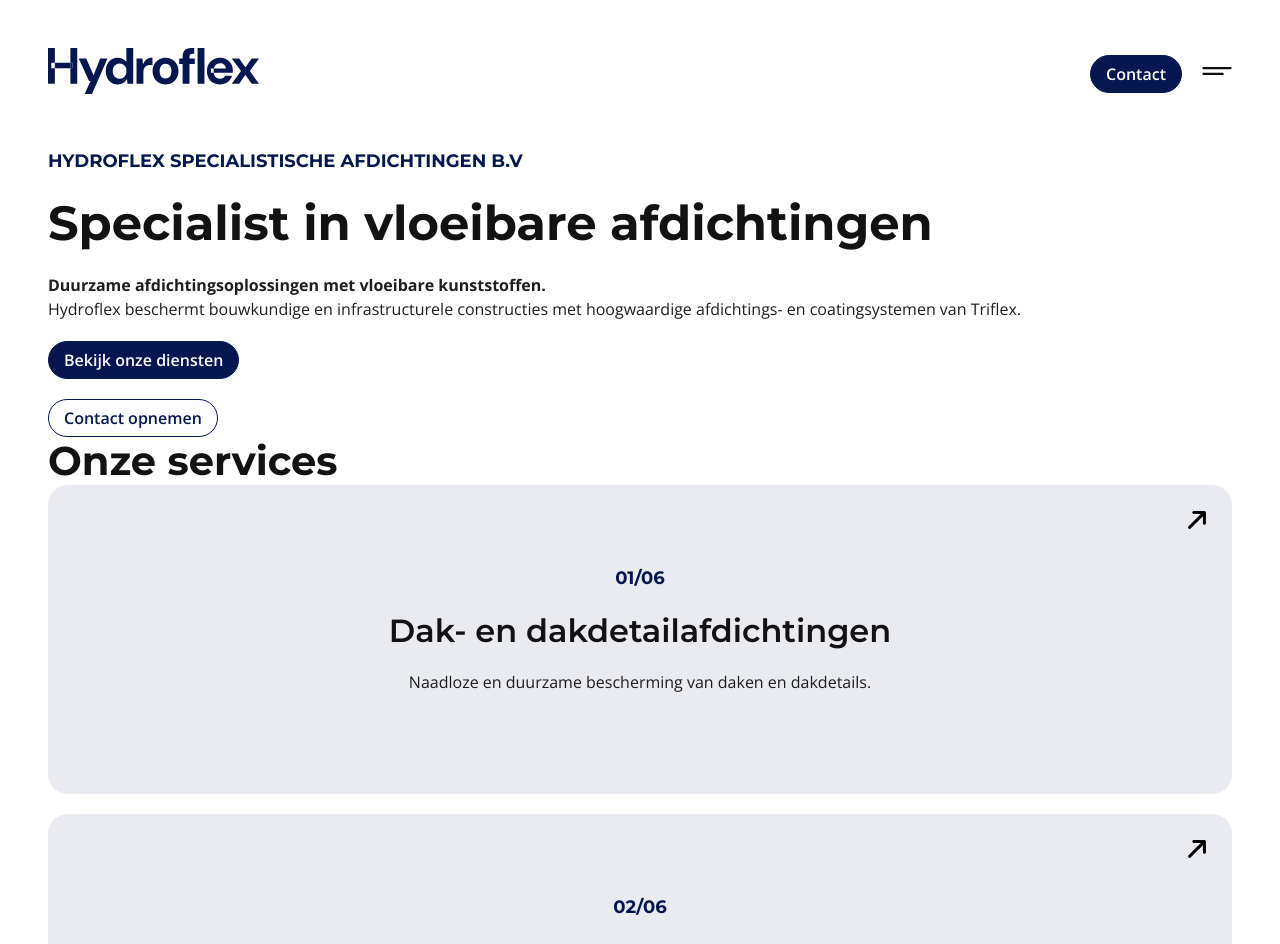
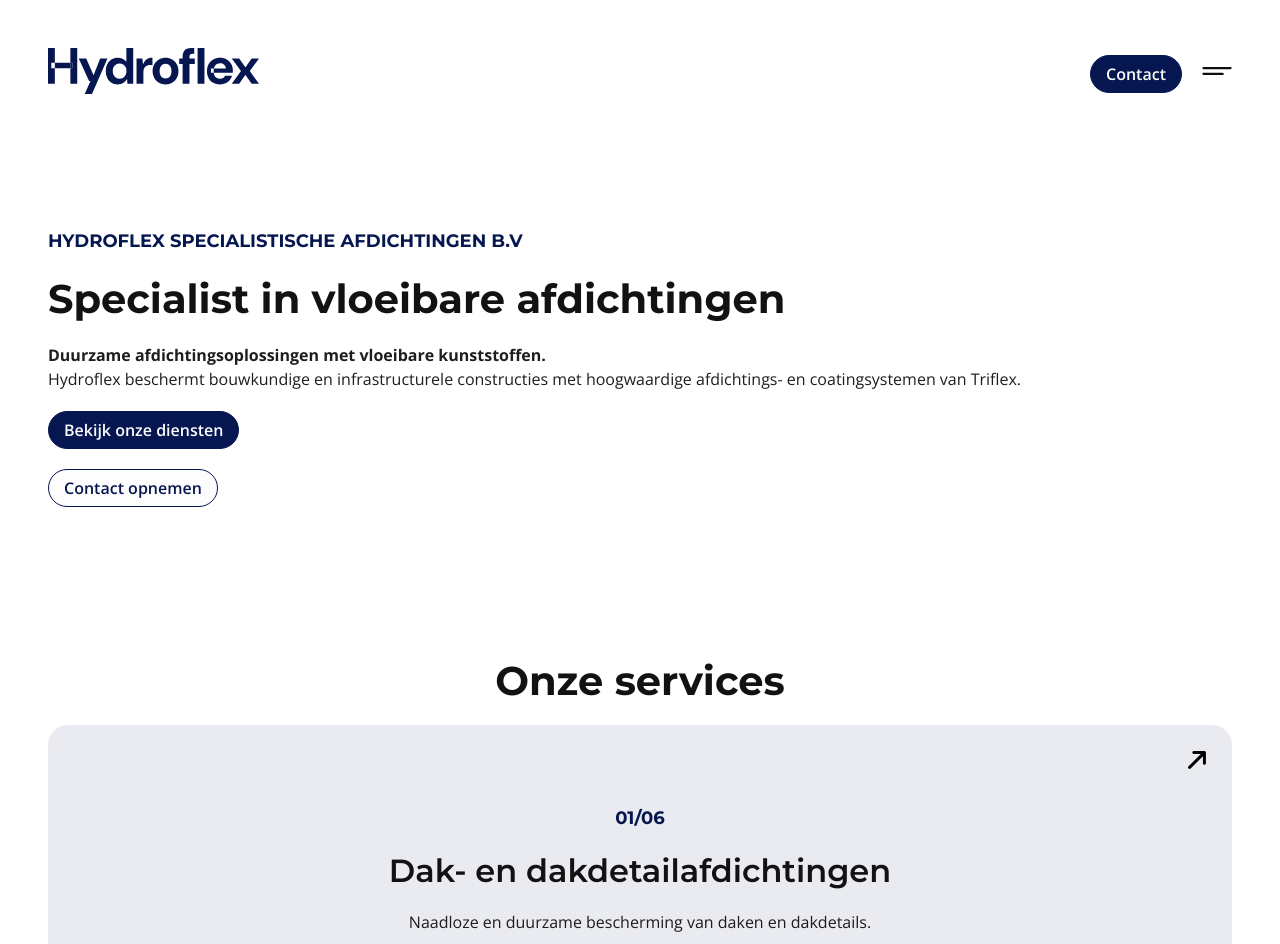
Before and after one commit to IsaacEswa/hydroflex, a SvelteKit app: page / in a window 1280 px wide. Shown: the top 944 px of the page. Built offline with nearby package versions, Linux system fonts and the light colour scheme.

Commit message:
put everything in main and put it in a flexbox

```diff
--- a/src/lib/components/organisms/FeaturedHalf.svelte
+++ b/src/lib/components/organisms/FeaturedHalf.svelte
@@ -17,7 +17,7 @@
 <section class="featured-half" class:reverse>
   <div class="content-side">
     <span class="subtitle">{subtitle}</span>
-    <h1>{heading}</h1>
+    <h2>{heading}</h2>
     <p>{@html text}</p>
 
     {#if primaryHref && primaryText}
--- a/src/routes/+page.svelte
+++ b/src/routes/+page.svelte
@@ -6,6 +6,8 @@
 </script>
 
 <Header />
+
+<main>
   <FeaturedHalf
     subtitle="Hydroflex Specialistische Afdichtingen B.V"
     heading="Specialist in vloeibare afdichtingen"
@@ -19,8 +21,7 @@
     secondaryHref="/contact"
     secondaryText="Contact opnemen"
   />
-
-<section>
+  <section class="services">
     <h2>Onze services</h2>
     <div class="tiles-wrapper">
       <Tile
@@ -79,14 +80,22 @@
     primaryText="Contact opnemen"
     reverse
   />
+</main>
 
 <Footer />
 
 <style>
+  .services {
+    h2 {
+      text-align: center;
+      margin-bottom: var(--space-inner);
+    }
+
     .tiles-wrapper {
       display: grid;
       grid-template-columns: 1fr;
       grid-template-rows: auto;
       gap: var(--space-inner);
     }
+  }
 </style>
--- a/static/styles/styleguide.css
+++ b/static/styles/styleguide.css
@@ -105,6 +105,14 @@
   line-height: 1.5;
 }
 
+main {
+  display: flex;
+  flex-direction: column;
+  gap: var(--space-sections);
+
+  padding: var(--space-medium) 0;
+}
+
 section {
   padding: 0 var(--space-sides);
 }
```
Lines whose indentation alone changed are shown as unchanged.
